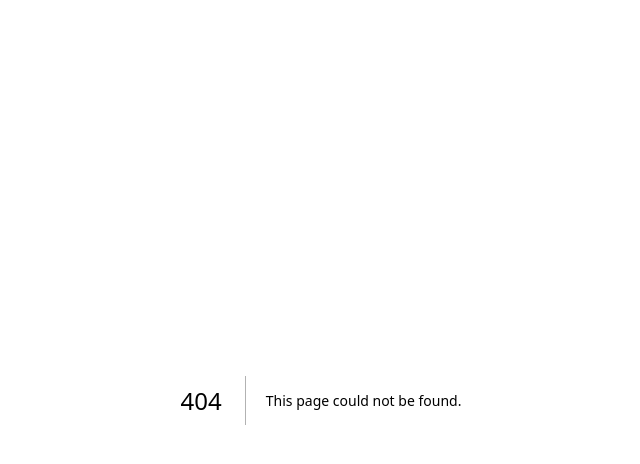
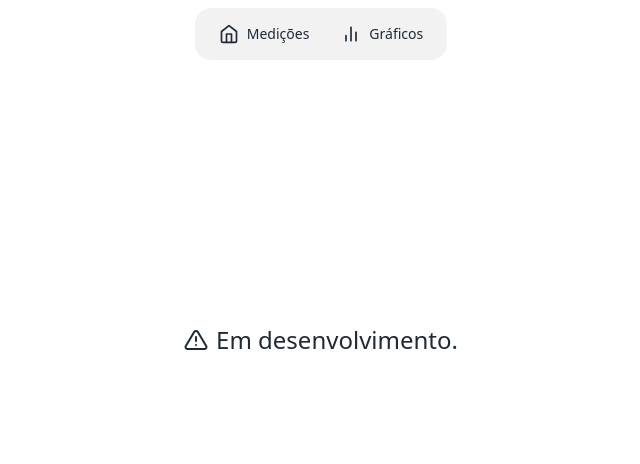
Before and after one commit to LuWroblewski/TemperatureMonitorSystem, a Next.js app: page /charts in a window 1280 px wide. Before the commit this address had no page. Shown: the top 464 px of the page, without its empty margins (319-959 px from the left). Built offline with nearby package versions, Linux system fonts and the light colour scheme.

Commit message:
add component menu to layout and create new page

```diff
--- /dev/null
+++ b/src/app/charts/layout.tsx
@@ -0,0 +1,10 @@
+import type { Metadata } from 'next';
+
+export const metadata: Metadata = {
+  title: 'Temperatura e Umidade',
+  description: 'Mostra gráficos sobre a temperatura e Umidade do quarto.',
+};
+
+export default function Layout({ children }: { children: React.ReactNode }) {
+  return <section>{children}</section>;
+}
--- /dev/null
+++ b/src/app/charts/page.tsx
@@ -0,0 +1,11 @@
+import { FiAlertTriangle } from 'react-icons/fi';
+
+export default function Home() {
+  return (
+    <main className='flex mt-64 items-center justify-center text-2xl space-x-2 '>
+      <FiAlertTriangle />
+
+      <p> Em desenvolvimento.</p>
+    </main>
+  );
+}
--- a/src/app/layout.tsx
+++ b/src/app/layout.tsx
@@ -1,12 +1,12 @@
 import type { Metadata } from 'next';
-import { Inter } from 'next/font/google';
 import './globals.css';
 import { SpeedInsights } from '@vercel/speed-insights/next';
 import { Analytics } from '@vercel/analytics/react';
+import Menu from '@/components/menu/menu';
 
 export const metadata: Metadata = {
-  title: 'Create Next App',
-  description: 'Generated by create next app',
+  title: 'Temperatura e Umidade',
+  description: 'Mostra a temperatura e Umidade do quarto.',
 };
 
 export default function RootLayout({
@@ -18,7 +18,12 @@ export default function RootLayout({
     <html lang='en'>
       <SpeedInsights />
       <Analytics />
-      <body>{children}</body>
+      <body>
+        <div className='flex justify-center items-start p-2 '>
+          <Menu />
+        </div>
+        {children}
+      </body>
     </html>
   );
 }
--- a/src/app/page.tsx
+++ b/src/app/page.tsx
@@ -1,15 +1,9 @@
 import Data from '@/components/datas/datas';
-import Menu from '@/components/menu/menu';
 
 export default function Home() {
   return (
-    <main className='flex flex-col h-screen'>
-      <div className='flex justify-center items-start p-2'>
-        <Menu />
-      </div>
-      <div className='flex flex-grow justify-center items-center'>
-        <Data />
-      </div>
+    <main className='flex mt-64 items-center justify-center '>
+      <Data />
     </main>
   );
 }
--- a/src/components/menu/menu.tsx
+++ b/src/components/menu/menu.tsx
@@ -1,19 +1,20 @@
+import Link from 'next/link';
 import { FiHome, FiBarChart2 } from 'react-icons/fi';
 
 export default function Menu() {
   return (
     <ul className='menu bg-base-200 lg:menu-horizontal rounded-box'>
       <li>
-        <a>
+        <Link href='/'>
           <FiHome className='text-xl' />
           Medições
-        </a>
+        </Link>
       </li>
       <li>
-        <a>
+        <Link href='/charts'>
           <FiBarChart2 className='text-xl' />
           Gráficos
-        </a>
+        </Link>
       </li>
     </ul>
   );
```
